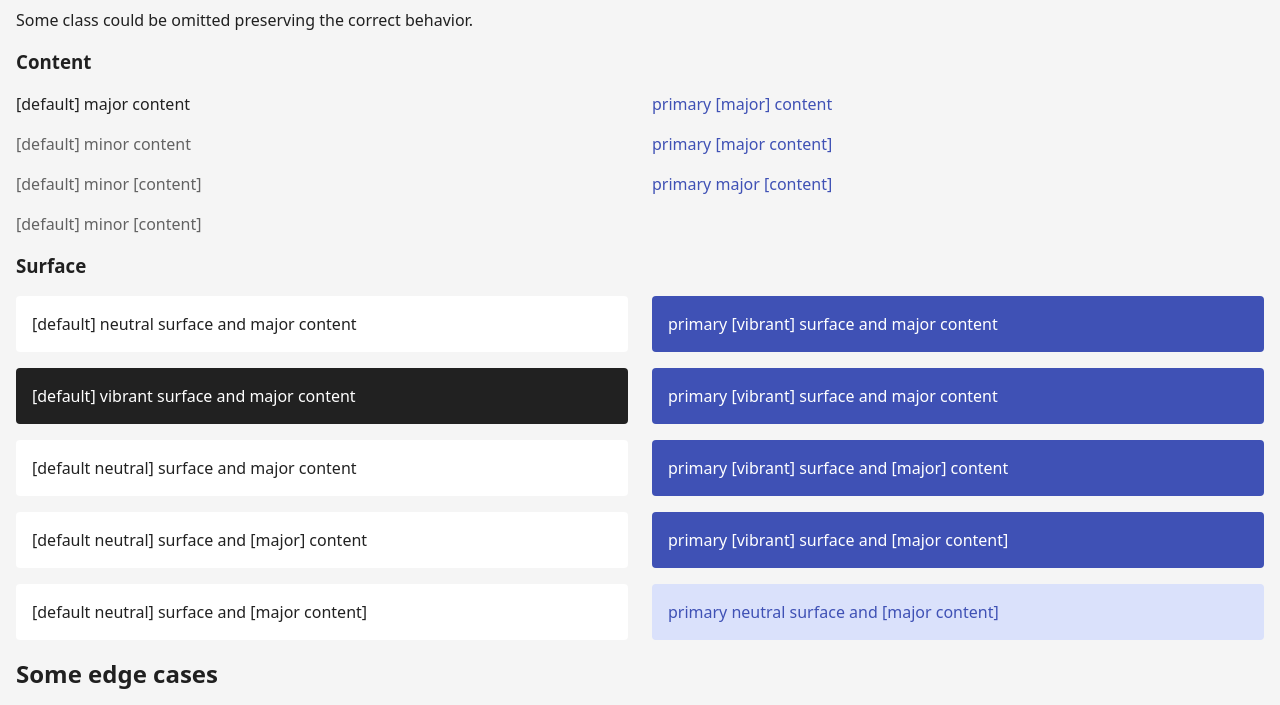
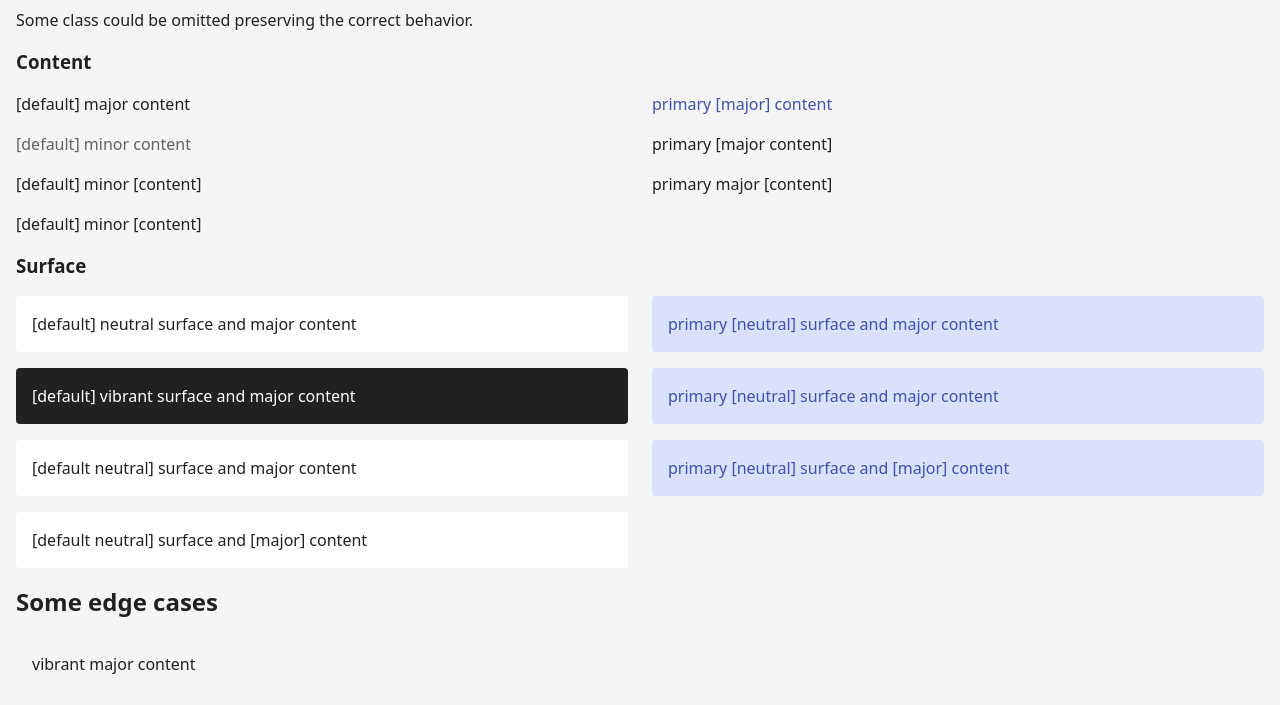
Before and after one commit to viktor-yakubiv/every-color, a website: page test/index.html in a window 1280 px wide. Shown: the part 800-1505 px from the top of the page. Drawn offline with Linux system fonts and the light colour scheme.

Commit message:
Remove convenient defaults for simplicity 🔥
This should also help avoiding unexpected side-effects. At least,
it requires custom test cases when the current testing engine
is not robust enough to cover that.

```diff
--- a/color.css
+++ b/color.css
@@ -182,43 +182,3 @@
 .minor {
   --object-content: var(--object-minor-content);
 }
-
-
-/**
- * Convenient defaults
- *
- * Defaults that are applied for convenience of writing code or expressing
- * yourself. These decisions could be especially challenged.
- *
- * 1. Emphasis accents could be applied on text level elements where
- *    long class names are not handy; they apply .content by themselves.
- *
- * 2. Color accents could be applied on text or icons in the content stream,
- *    where long class names are not as handy; they apply .content as well.
- *
- * 3. Surfaces with color accents which are different from the theme background
- *    or default, are vibrant.
- *
- * Please, 👍, 👎 or 💬 if you have an opinion.
- */
-
-:where(.minor, .major) {
-  --object-neutral-major-content: var(--theme-default-neutral-major-content);
-  --object-neutral-minor-content: var(--theme-default-neutral-minor-content);
-  --object-major-content: var(--object-neutral-major-content);
-  --object-minor-content: var(--object-neutral-minor-content);
-  color: var(--object-content);
-}
-
-:where(.primary, .info, .positive, .warning, .danger) {
-  --object-major-content: var(--object-neutral-major-content);
-  --object-minor-content: var(--object-neutral-minor-content);
-  --object-content: var(--object-major-content);
-  color: var(--object-content);
-}
-
-:not(.neutral):where(.surface):where(.primary, .info, .positive, .warning, .danger) {
-  --object-surface: var(--object-vibrant-surface);
-  --object-major-content: var(--object-vibrant-major-content);
-  --object-minor-content: var(--object-vibrant-minor-content);
-}
--- a/test/index.html
+++ b/test/index.html
@@ -107,13 +107,10 @@
     '[default] vibrant surface and major content',
     '[default neutral] surface and major content',
     '[default neutral] surface and [major] content',
-    '[default neutral] surface and [major content]',
   ], [
-    'primary [vibrant] surface and major content',
-    'primary [vibrant] surface and major content',
-    'primary [vibrant] surface and [major] content',
-    'primary [vibrant] surface and [major content]',
-    'primary neutral surface and [major content]',
+    'primary [neutral] surface and major content',
+    'primary [neutral] surface and major content',
+    'primary [neutral] surface and [major] content',
   ]]
 
   const extra = semanticAccentList.map(accent =>
```
